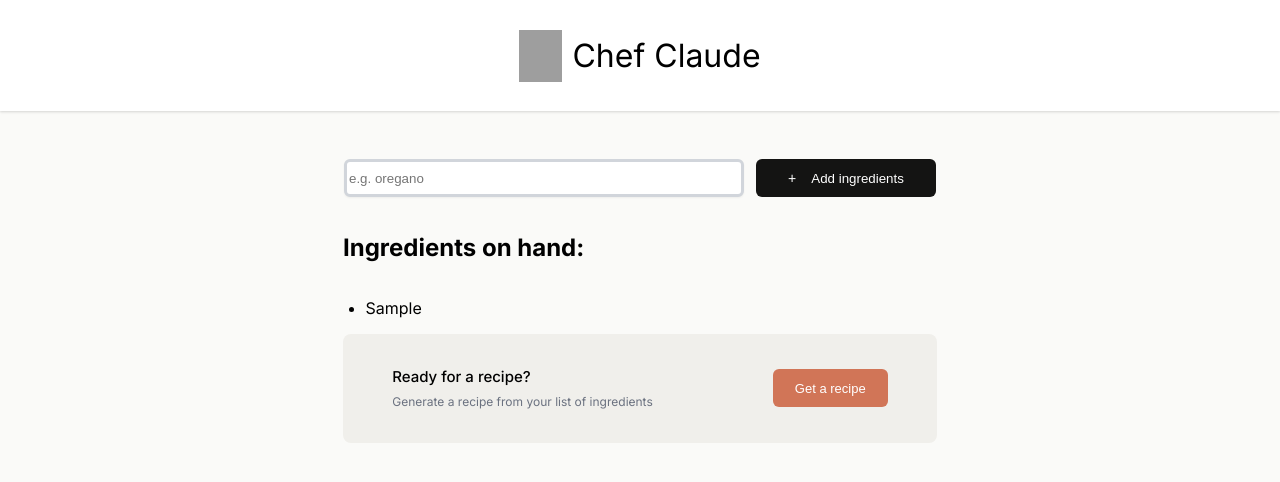
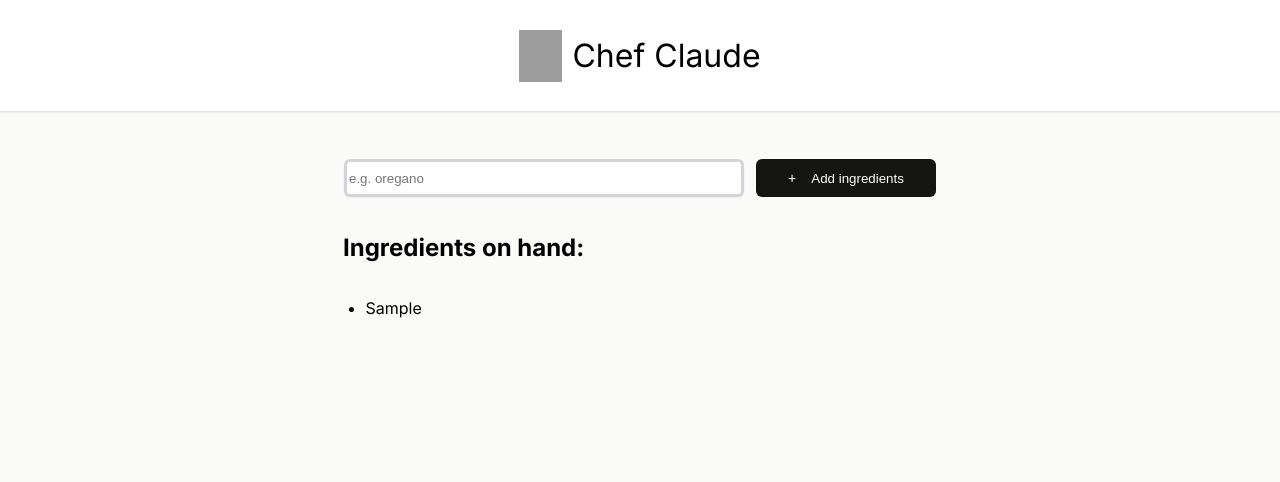
Before and after one commit to HaileyN3132/Study_React, a React (Vite) app in the folder section-3-chef-claude/: page / in a window 1280 px wide. Both pictures are taken after typing "Sample" into the empty fields and a click on the button "Add ingredients". Shown: the top 482 px of the page. Built offline with nearby package versions, Linux system fonts and the light colour scheme; grey boxes are pictures that could not be loaded.

Commit message:
Conditional Rendering Challenge 2

```diff
--- a/section-3-chef-claude/src/components/Main.jsx
+++ b/section-3-chef-claude/src/components/Main.jsx
@@ -14,8 +14,9 @@
 
   /**
    * Challenge:
-   * Using conditional rendering, only render the new <section> IF
-   * there are ingredients added to the list of ingredients.
+   * Only display the div.get-recipe-container if the ingredients list
+   * has more than 3 items in it. (Fewer than that and it might not
+   * give great results from the chef 🤖👩‍🍳)
    */
 
   return (
@@ -30,10 +31,11 @@
         <button>Add ingredients</button>
       </form>
 
-      {ingredientsListItems.length > 0 && (
+      {ingredients.length > 0 && (
         <section>
           <h2>Ingredients on hand:</h2>
           <ul>{ingredientsListItems}</ul>
+          {ingredients.length > 3 && (
             <div className="get-recipe-container">
               <div>
                 <h3>Ready for a recipe?</h3>
@@ -41,6 +43,7 @@
               </div>
               <button>Get a recipe</button>
             </div>
+          )}
         </section>
       )}
     </main>
```
Lines whose indentation alone changed are shown as unchanged.
